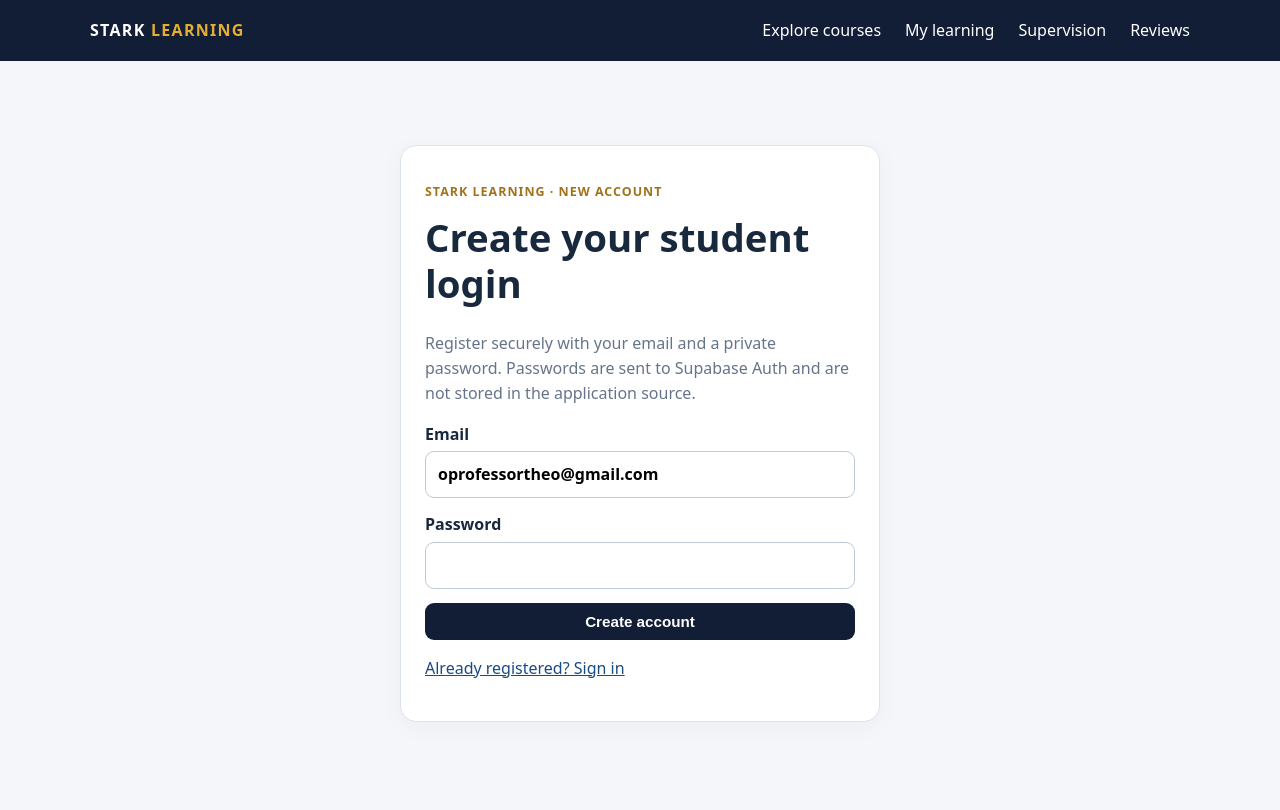
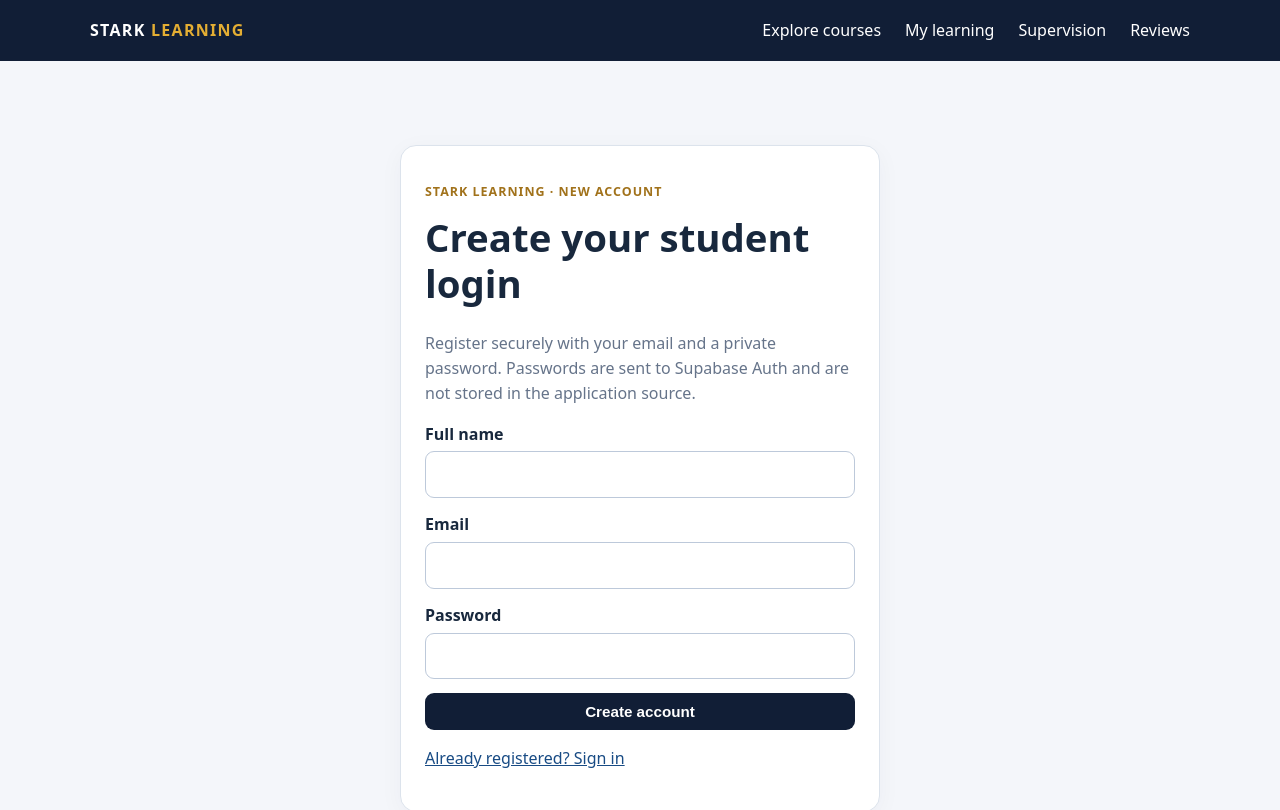
Before and after one commit to theostark2019/stark-english, a Next.js app: page /register in a window 1280 px wide. Shown: the top 810 px of the page. Built offline with nearby package versions, Linux system fonts and the light colour scheme.

Commit message:
Remove hardcoded school owner identity from public student registration

```diff
--- a/src/app/register/page.tsx
+++ b/src/app/register/page.tsx
@@ -3,15 +3,16 @@ import {useState} from 'react';
 import Link from 'next/link';
 import {browserClient} from '@/lib/supabase/browser';
 export default function Register(){
- const [email,setEmail]=useState('oprofessortheo@gmail.com');
+ const [email,setEmail]=useState('');
  const [password,setPassword]=useState('');
+ const [name,setName]=useState('');
  const [status,setStatus]=useState('');
  const [busy,setBusy]=useState(false);
  async function signup(e:React.FormEvent){
  e.preventDefault();setBusy(true);setStatus('');
  const {data,error}=await browserClient().auth.signUp({
  email,password,
- options:{data:{full_name:'Professor Theo'},emailRedirectTo:window.location.origin+'/auth/callback'}
+ options:{data:{full_name:name.trim()},emailRedirectTo:window.location.origin+'/auth/callback'}
  });
  if(error)setStatus(error.message);
  else if(data.user&&!data.session)setStatus('Registration submitted. Check your inbox to confirm the email, then sign in.');
@@ -22,6 +23,7 @@ export default function Register(){
  <p className="eyebrow">Stark Learning · New account</p><h1>Create your student login</h1>
  <p className="muted">Register securely with your email and a private password. Passwords are sent to Supabase Auth and are not stored in the application source.</p>
  <form onSubmit={signup} className="stack">
+ <label>Full name<input required maxLength={150} autoComplete="name" value={name} onChange={e=>setName(e.target.value)}/></label>
  <label>Email<input required type="email" autoComplete="email" value={email} onChange={e=>setEmail(e.target.value)}/></label>
  <label>Password<input required type="password" minLength={8} autoComplete="new-password" value={password} onChange={e=>setPassword(e.target.value)}/></label>
  <button disabled={busy}>{busy?'Registering…':'Create account'}</button>
```
